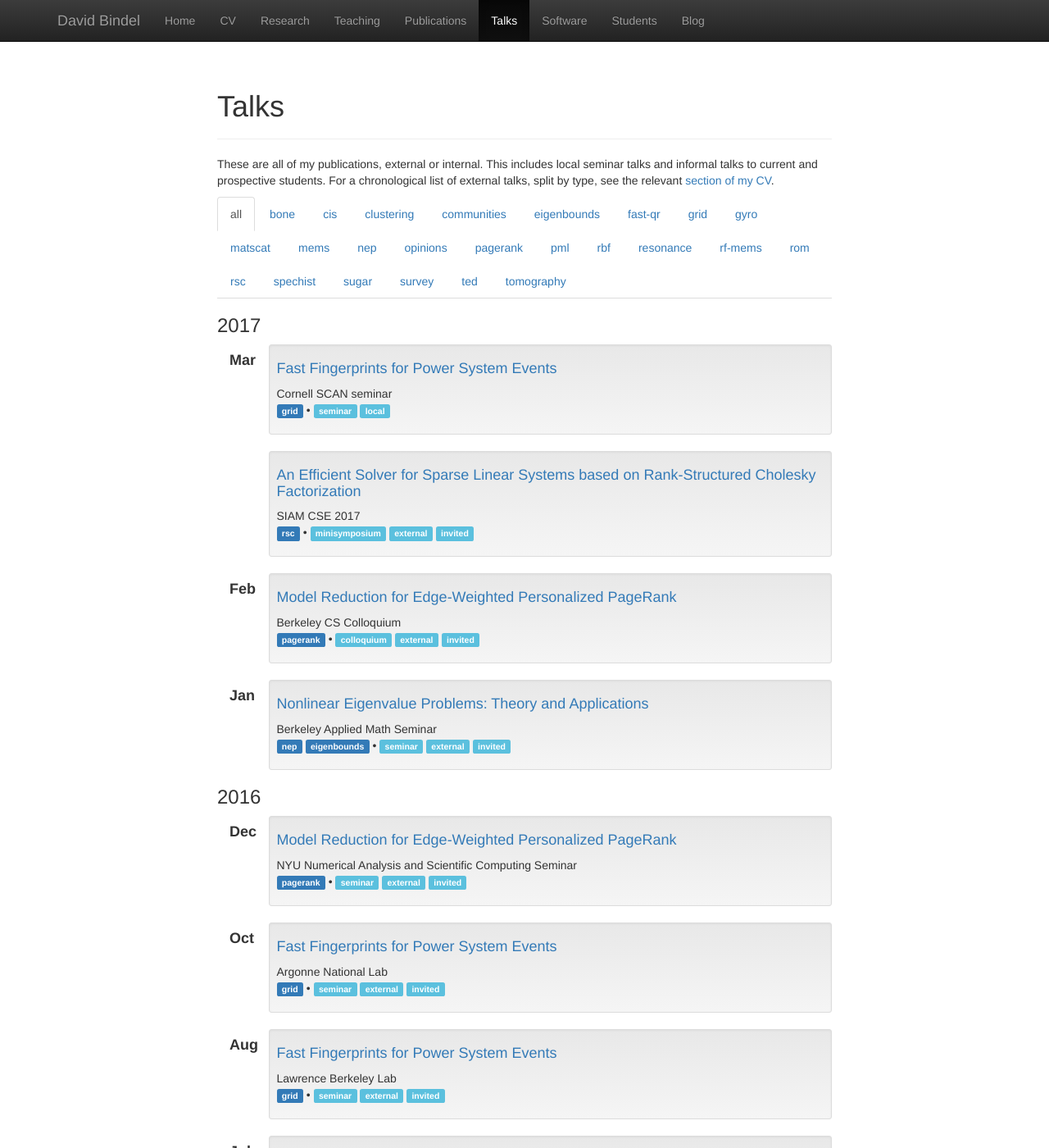
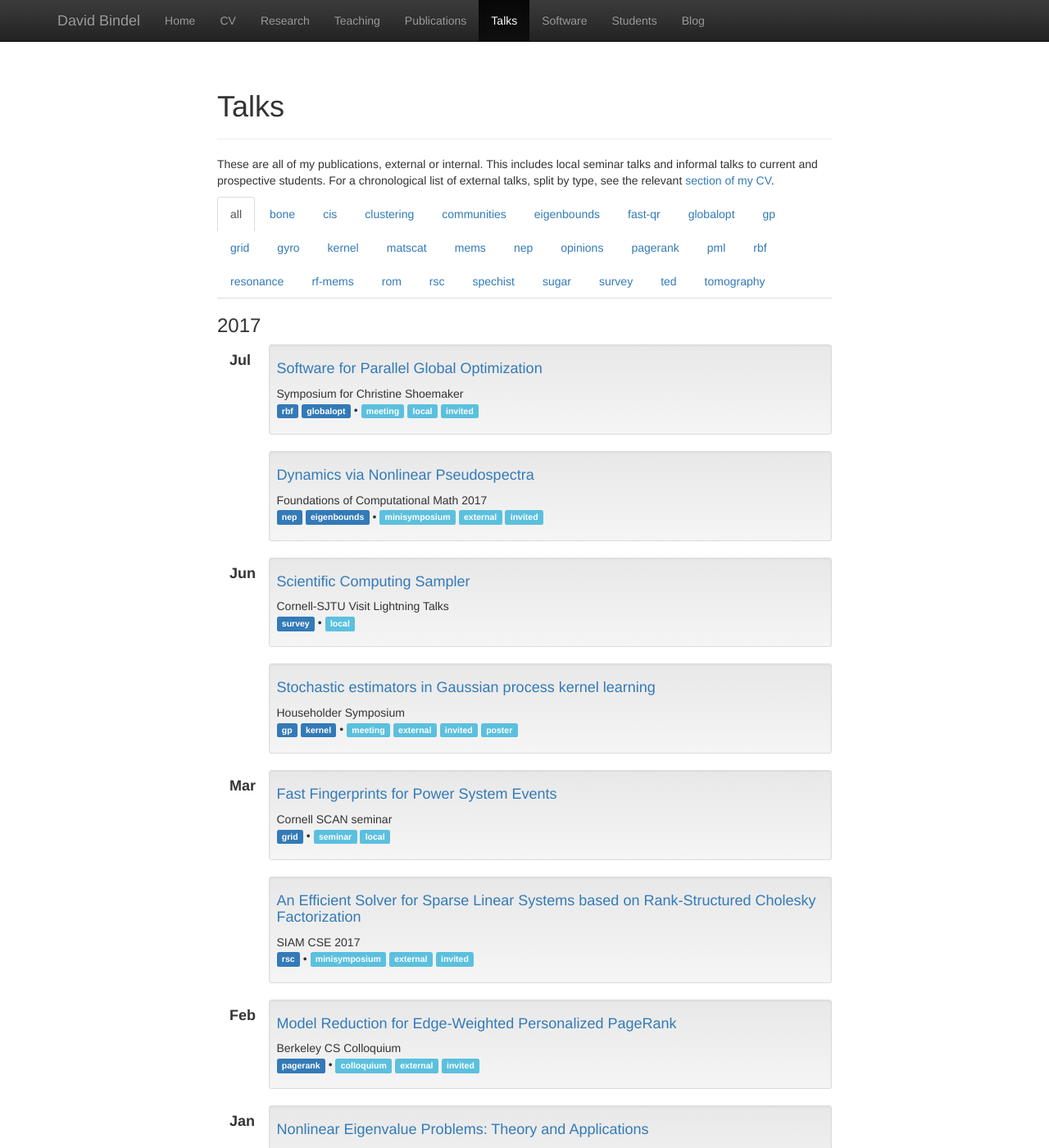
Before and after one commit to dbindel/cornell_web, a Jekyll site: the page built from talks.html, in a window 1280 px wide and 1400 px high. Shown: the whole window at 82% size. Built offline with Jekyll 4.4.1, drawn with Linux system fonts in a browser that asks for light colours; nearby versions of some CDN libraries.

Commit message:
Added recent talk info.

```diff
--- a/_data/present.yml
+++ b/_data/present.yml
@@ -972,3 +972,27 @@
   tags: [grid]
   where: Cornell SCAN seminar
   type: [seminar, local]
+-
+  file: 2017-06-householder/poster.pdf
+  title: "Stochastic estimators in Gaussian process kernel learning"
+  tags: [gp, kernel]
+  where: Householder Symposium
+  type: [meeting, external, invited, poster]
+-
+  file: 2017-06-sjtu-summer/visit-jun17.pdf
+  title: "Scientific Computing Sampler"
+  tags: [survey]
+  where: Cornell-SJTU Visit Lightning Talks
+  type: [local]
+-
+  file: 2017-07-focm/focm-jul17.pdf
+  title: "Dynamics via Nonlinear Pseudospectra"
+  tags: [nep, eigenbounds]
+  where: Foundations of Computational Math 2017
+  type: [minisymposium, external, invited]
+-
+  file: 2017-07-shoemaker/shoemaker-jul17.pdf
+  title: "Software for Parallel Global Optimization"
+  tags: [rbf, globalopt]
+  where: Symposium for Christine Shoemaker
+  type: [meeting, local, invited]
```
